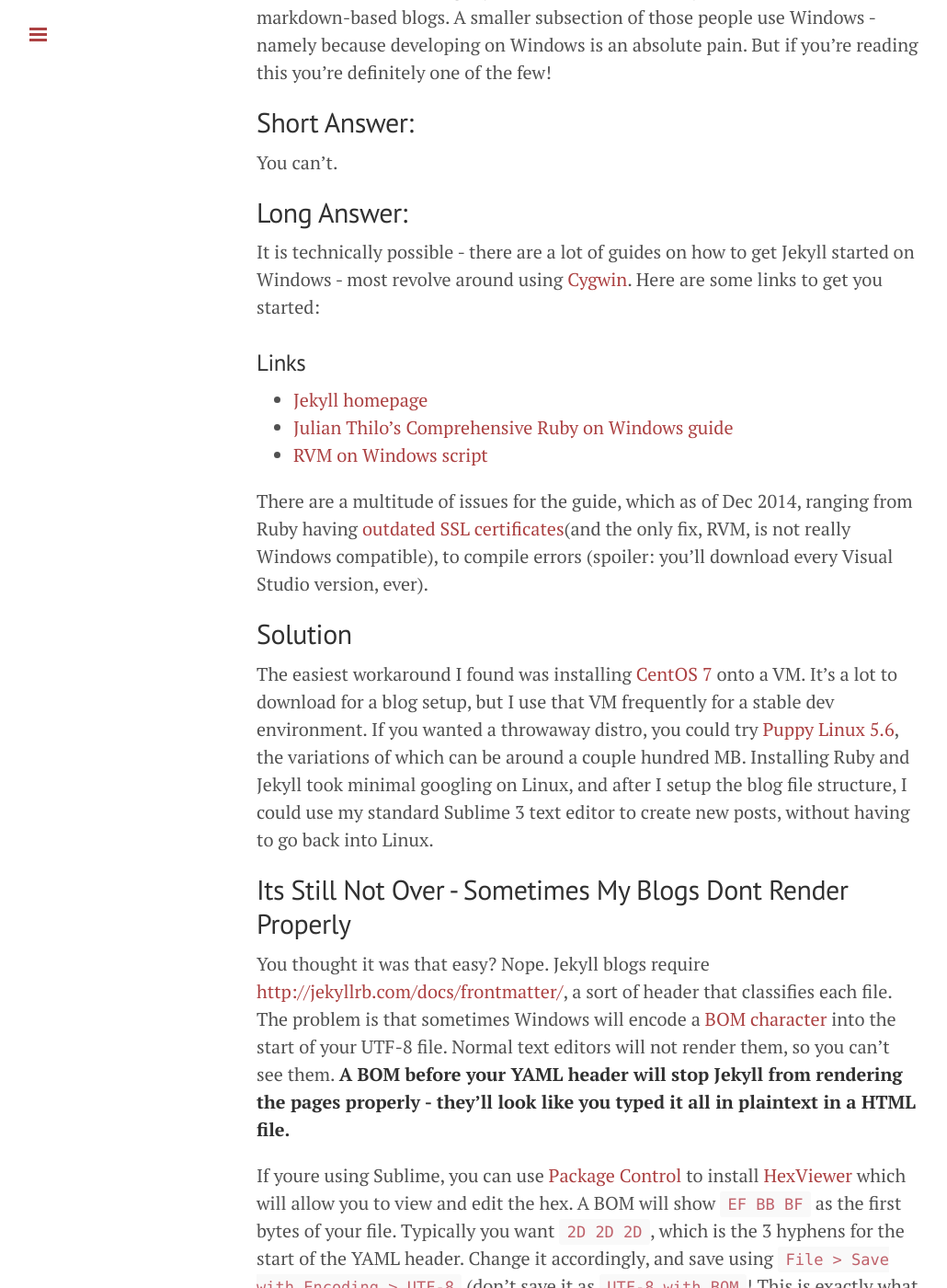
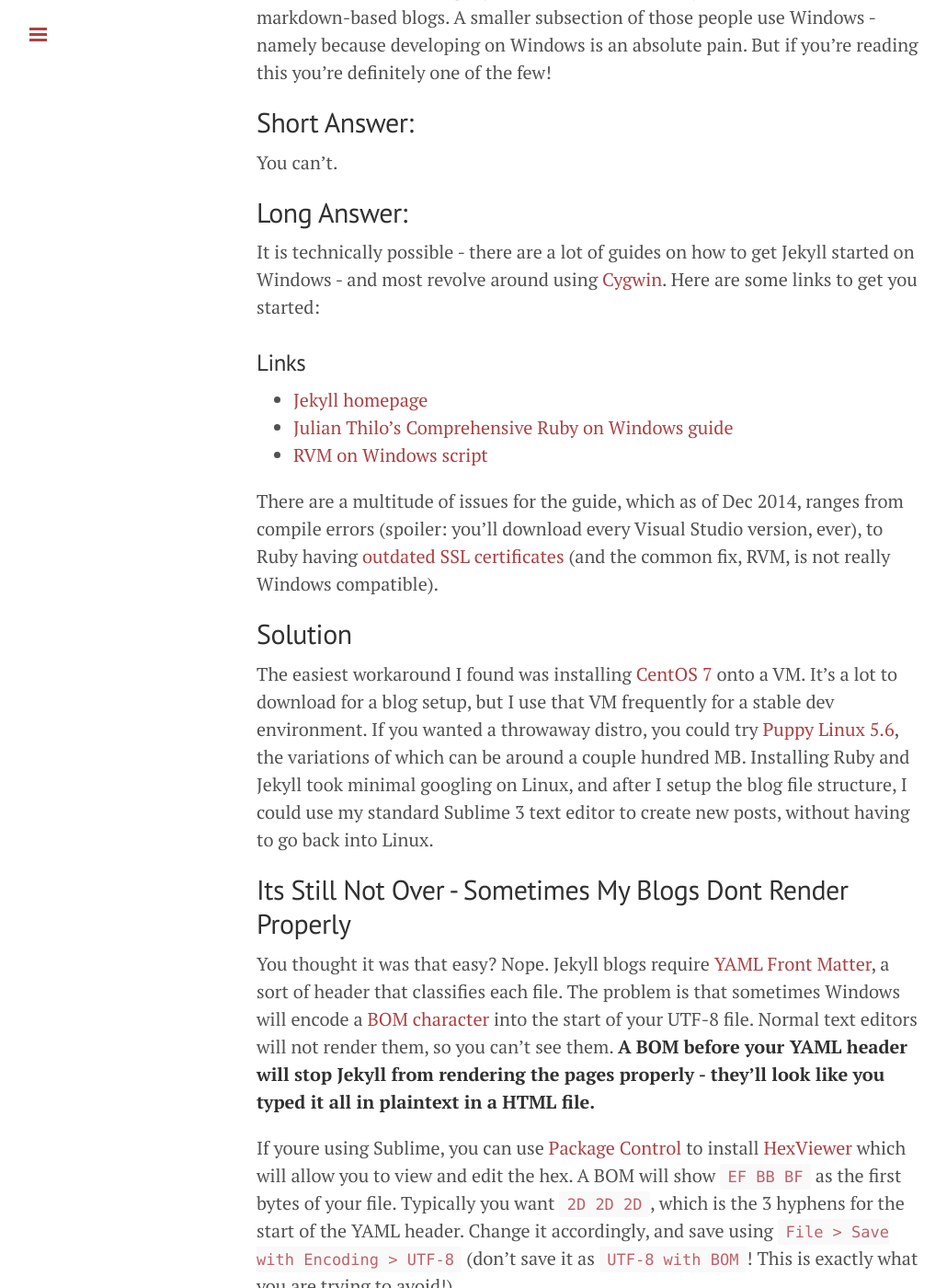
Before and after one commit to davemun/davemun.github.io, a Jekyll site: the page built from _posts/2014-12-18-Jekyll-and-Windows.md, in a window 1280 px wide and 1400 px high, scrolled down 325 px. Shown: the whole window at 92% size, without its empty margins (1-1031 px from the left). Built offline with Jekyll 4.4.1, drawn with Linux system fonts in a browser that asks for light colours; Markdown is read by kramdown in place of the engine named in the settings.

Commit message:
Updated Jekyll and Windows post.

```diff
--- a/_posts/2014-12-18-Jekyll-and-Windows.md
+++ b/_posts/2014-12-18-Jekyll-and-Windows.md
@@ -10,21 +10,21 @@ A lot of people, including myself and this site, use Jekyll to create cool markd
 You can't.
 
 ##Long Answer:
-It is technically possible - there are a lot of guides on how to get Jekyll started on Windows - most revolve around using [Cygwin](https://www.cygwin.com/). Here are some links to get you started:
+It is technically possible - there are a lot of guides on how to get Jekyll started on Windows - and most revolve around using [Cygwin](https://www.cygwin.com/). Here are some links to get you started:
 
 ###Links
 * [Jekyll homepage](http://jekyllrb.com/docs/windows/)
 * [Julian Thilo's Comprehensive Ruby on Windows guide](http://jekyll-windows.juthilo.com/)
 * [RVM on Windows script](http://blog.developwithpassion.com/2012/03/30/installing-rvm-with-cygwin-on-windows/)
 
-There are a multitude of issues for the guide, which as of Dec 2014, ranging from Ruby having [outdated SSL certificates](http://railsapps.github.io/openssl-certificate-verify-failed.html)(and the only fix, RVM, is not really Windows compatible), to compile errors (spoiler: you'll download every Visual Studio version, ever).
+There are a multitude of issues for the guide, which as of Dec 2014, ranges from compile errors (spoiler: you'll download every Visual Studio version, ever), to Ruby having [outdated SSL certificates](http://railsapps.github.io/openssl-certificate-verify-failed.html) (and the common fix, RVM, is not really Windows compatible).
 
 ##Solution
 The easiest workaround I found was installing [CentOS 7](http://www.centos.org/download/) onto a VM. It's a lot to download for a blog setup, but I use that VM frequently for a stable dev environment. If you wanted a throwaway distro, you could try [Puppy Linux 5.6](http://distro.ibiblio.org/puppylinux/puppy-5.6/), the variations of which can be around a couple hundred MB. Installing Ruby and Jekyll took minimal googling on Linux, and after I setup the blog file structure, I could use my standard Sublime 3 text editor to create new posts, without having to go back into Linux.
 
 ##Its Still Not Over - Sometimes My Blogs Dont Render Properly
 You thought it was that easy? Nope.
-Jekyll blogs require [http://jekyllrb.com/docs/frontmatter/](YAML Front Matter), a sort of header that classifies each file. The problem is that sometimes Windows will encode a [BOM character](http://en.wikipedia.org/wiki/Byte_order_mark) into the start of your UTF-8 file. Normal text editors will not render them, so you can't see them. **A BOM before your YAML header will stop Jekyll from rendering the pages properly - they'll look like you typed it all in plaintext in a HTML file.**
+Jekyll blogs require [YAML Front Matter](http://jekyllrb.com/docs/frontmatter/), a sort of header that classifies each file. The problem is that sometimes Windows will encode a [BOM character](http://en.wikipedia.org/wiki/Byte_order_mark) into the start of your UTF-8 file. Normal text editors will not render them, so you can't see them. **A BOM before your YAML header will stop Jekyll from rendering the pages properly - they'll look like you typed it all in plaintext in a HTML file.**
 
 If youre using Sublime, you can use [Package Control](https://sublime.wbond.net/installation) to install [HexViewer](https://sublime.wbond.net/packages/HexViewer) which will allow you to view and edit the hex. A BOM will show `EF BB BF` as the first bytes of your file. Typically you want `2D 2D 2D`, which is the 3 hyphens for the start of the YAML header. Change it accordingly, and save using `File > Save with Encoding > UTF-8` (don't save it as `UTF-8 with BOM`! This is exactly what you are trying to avoid!).
 
```
